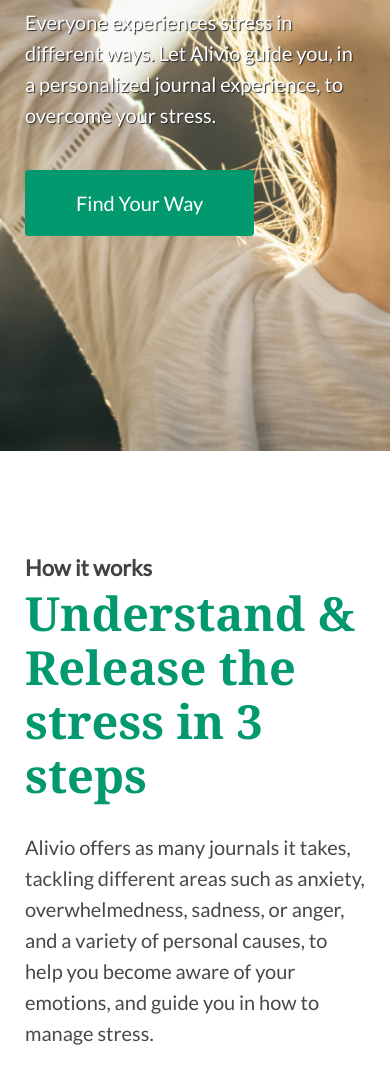
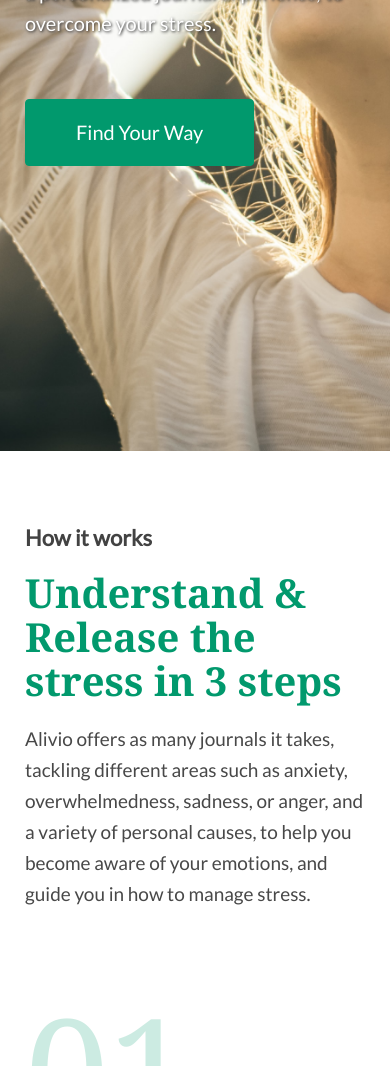
Before and after one commit to HardMove/Alivio, a plain HTML site: page index.html in a window 390 px wide. Shown: the part 378-1444 px from the top of the page. Drawn offline with Linux system fonts and the light colour scheme.

Commit message:
minor fix

```diff
--- a/scss/style.scss
+++ b/scss/style.scss
@@ -79,6 +79,7 @@ body {
    background-size: cover;
    background-position: center;
    margin-top: 83px;
+   margin-bottom: 70px;
 
    .container {
       max-width: 1600px;
@@ -120,20 +121,19 @@ body {
    border: 1px solid #01996d;
    border-radius: 4px;
    padding: 20px 50px;
+   display: inline-block;
 }
 
 .info {
-   &__mini {
-      margin-top: 170px;
-   }
    &__main {
       display: flex;
-      justify-content: space-between;
+      gap: 20px;
       align-items: center;
    }
+
    .text {
-      max-width: 735px;
       font-size: 23px;
+      max-width: 50%;
    }
    h2 {
       max-width: 580px;
@@ -151,7 +151,6 @@ body {
 
 h2 {
    font-family: "Georgia";
-   font-style: normal;
    font-weight: 700;
    font-size: 50px;
    line-height: 150%;
@@ -191,7 +190,7 @@ h2 {
          .cards__title {
             position: absolute;
             left: 33%;
-            top: 10%;
+            top: 13%;
          }
          margin-top: 50px;
       }
@@ -329,6 +328,7 @@ h2 {
       max-width: 80%;
    }
 }
+
 @media screen and (max-width: 1200px) {
    .header__logo {
       margin-right: 50px;
@@ -401,15 +401,13 @@ h2 {
          flex-wrap: wrap;
       }
 
-      h2 {
-         margin-bottom: 30px;
+      &__mini {
+         margin-bottom: 15px;
       }
 
-      &__mini {
-         margin-top: 100px;
-      }
       .text {
-         font-size: 20px;
+         font-size: 19px;
+         max-width: none;
       }
    }
    .header {
@@ -441,12 +439,11 @@ h2 {
    }
 
    h2 {
-      font-size: 47px;
-      line-height: 115%;
+      font-size: 40px;
+      line-height: 110%;
    }
-
    .video__title {
-      font-size: 47px;
+      font-size: 40px;
       line-height: 115%;
    }
 }
@@ -455,14 +452,11 @@ h2 {
    .bg-image {
       .text {
          color: #ffffff;
-         text-shadow: 1px 1px 1px #292929;
+         text-shadow: 1px 1px 3px #292929;
       }
-   }
-}
-
-@media screen and (max-width: 380px) {
-   .bg-image {
       h1 {
+         font-size: 55px;
+         line-height: 60px;
          padding-top: 30px;
       }
    }
```
Also changed, not shown: css/style.css.
